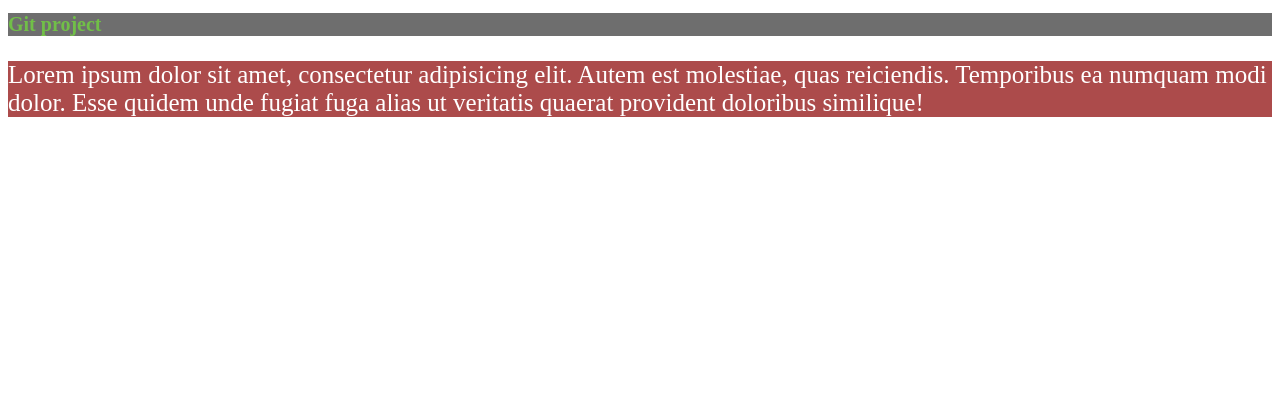
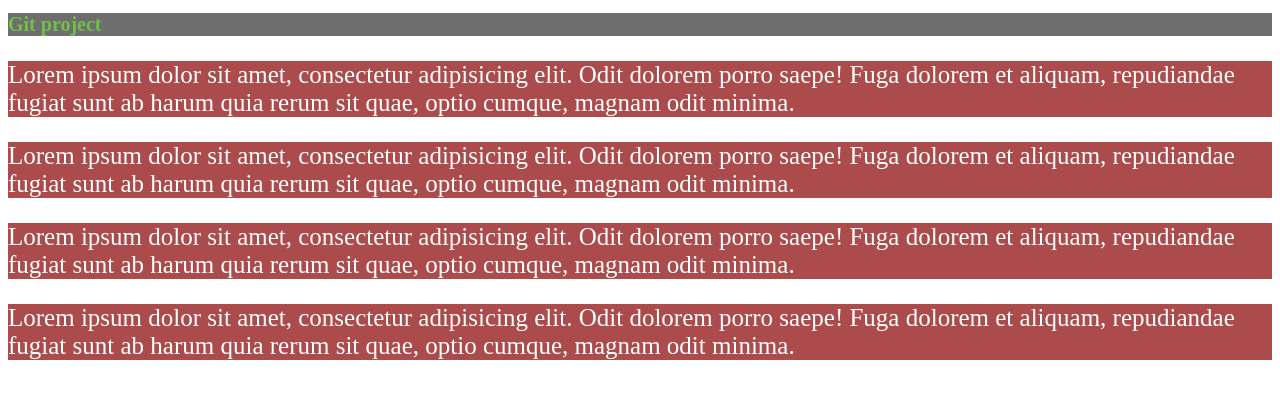
Before and after one commit to jonytrees/project1, a plain HTML site: page index.html in a window 1280 px wide. Drawn offline with Linux system fonts and the light colour scheme.

Commit message:
second commit

```diff
--- a/index.html
+++ b/index.html
@@ -8,6 +8,9 @@
 <body>
     <h1>Git project</h1>
 
-    <p>Lorem ipsum dolor sit amet, consectetur adipisicing elit. Autem est molestiae, quas reiciendis. Temporibus ea numquam modi dolor. Esse quidem unde fugiat fuga alias ut veritatis quaerat provident doloribus similique!</p>
+  <p>Lorem ipsum dolor sit amet, consectetur adipisicing elit. Odit dolorem porro saepe! Fuga dolorem et aliquam, repudiandae fugiat sunt ab harum quia rerum sit quae, optio cumque, magnam odit minima.</p>
+  <p>Lorem ipsum dolor sit amet, consectetur adipisicing elit. Odit dolorem porro saepe! Fuga dolorem et aliquam, repudiandae fugiat sunt ab harum quia rerum sit quae, optio cumque, magnam odit minima.</p>
+  <p>Lorem ipsum dolor sit amet, consectetur adipisicing elit. Odit dolorem porro saepe! Fuga dolorem et aliquam, repudiandae fugiat sunt ab harum quia rerum sit quae, optio cumque, magnam odit minima.</p>
+  <p>Lorem ipsum dolor sit amet, consectetur adipisicing elit. Odit dolorem porro saepe! Fuga dolorem et aliquam, repudiandae fugiat sunt ab harum quia rerum sit quae, optio cumque, magnam odit minima.</p>
 </body>
 </html>
```
